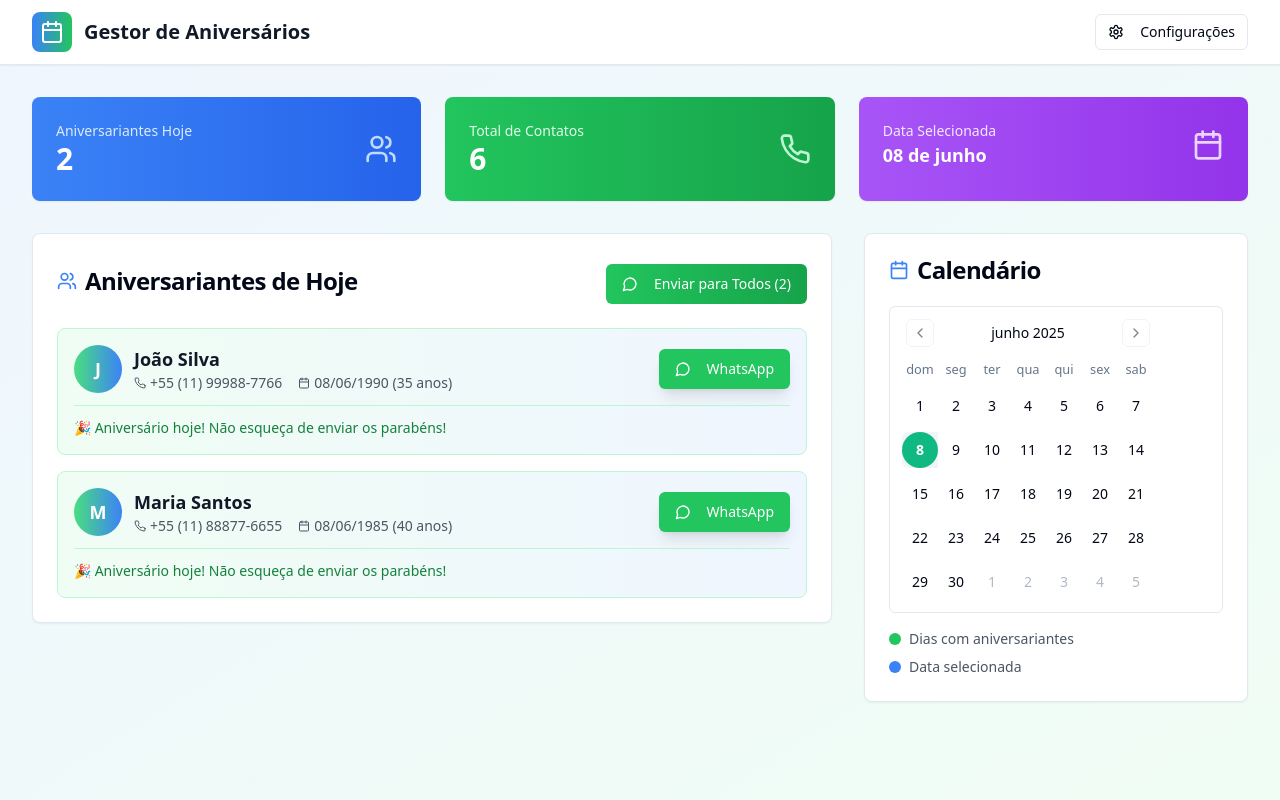
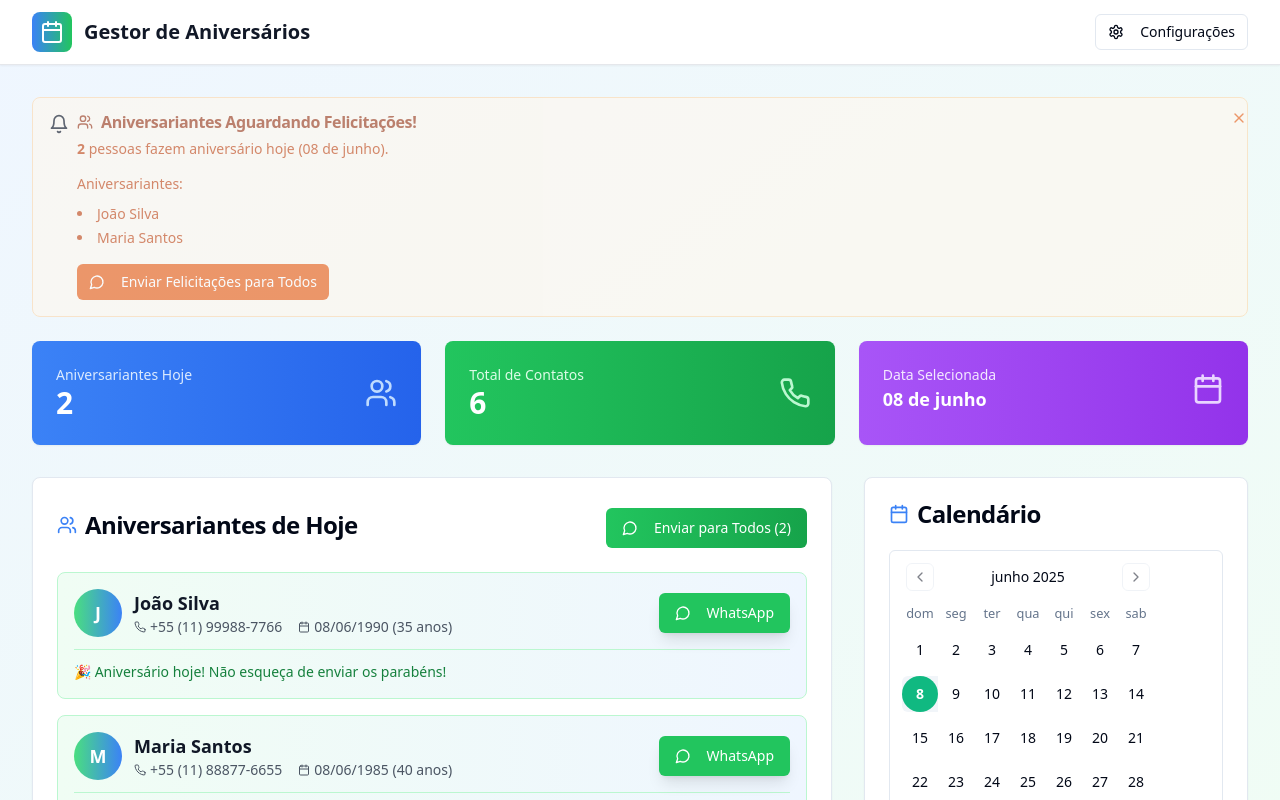
Before and after one commit to JuulioC/aromana-dashboard, a React (Vite) app: page / in a window 1280 px wide. Shown: the top 800 px of the page. Built offline with nearby package versions, Linux system fonts and the light colour scheme.

Commit message:
Feat: Add toast notification for birthdays
Add a toast notification to alert users about upcoming birthdays.

```diff
--- /dev/null
+++ b/src/components/AlertaAniversariantes.tsx
@@ -0,0 +1,85 @@
+
+import React from 'react';
+import { Alert, AlertDescription, AlertTitle } from '@/components/ui/alert';
+import { Button } from '@/components/ui/button';
+import { Bell, Users, MessageCircle, X } from 'lucide-react';
+import { format } from 'date-fns';
+import { ptBR } from 'date-fns/locale';
+
+interface Aniversariante {
+  nome: string;
+  dataNascimento: string;
+  telefone: string;
+}
+
+interface AlertaAniversariantesProps {
+  aniversariantes: Aniversariante[];
+  onEnviarParaTodos: () => void;
+  onDismiss: () => void;
+  isVisible: boolean;
+}
+
+const AlertaAniversariantes: React.FC<AlertaAniversariantesProps> = ({
+  aniversariantes,
+  onEnviarParaTodos,
+  onDismiss,
+  isVisible
+}) => {
+  if (!isVisible || aniversariantes.length === 0) {
+    return null;
+  }
+
+  const hoje = format(new Date(), "dd 'de' MMMM", { locale: ptBR });
+
+  return (
+    <Alert className="mb-6 border-orange-200 bg-orange-50 relative animate-pulse">
+      <Bell className="h-5 w-5 text-orange-600" />
+      <Button
+        variant="ghost"
+        size="sm"
+        onClick={onDismiss}
+        className="absolute top-2 right-2 h-6 w-6 p-0 text-orange-600 hover:text-orange-800"
+      >
+        <X className="h-4 w-4" />
+      </Button>
+
+      <AlertTitle className="text-orange-800 font-bold flex items-center gap-2">
+        <Users className="h-4 w-4" />
+        Aniversariantes Aguardando Felicitações!
+      </AlertTitle>
+
+      <AlertDescription className="text-orange-700 mt-2">
+        <p className="mb-3">
+          <strong>{aniversariantes.length}</strong> pessoa{aniversariantes.length > 1 ? 's fazem' : ' faz'} aniversário hoje ({hoje}).
+        </p>
+
+        <div className="mb-4">
+          <p className="font-medium mb-2">Aniversariantes:</p>
+          <ul className="list-disc list-inside space-y-1">
+            {aniversariantes.slice(0, 3).map((aniversariante, index) => (
+              <li key={index} className="text-sm">
+                {aniversariante.nome}
+              </li>
+            ))}
+            {aniversariantes.length > 3 && (
+              <li className="text-sm font-medium">
+                ... e mais {aniversariantes.length - 3} pessoa{aniversariantes.length - 3 > 1 ? 's' : ''}
+              </li>
+            )}
+          </ul>
+        </div>
+
+        <Button
+          onClick={onEnviarParaTodos}
+          className="bg-orange-600 hover:bg-orange-700 text-white"
+          size="sm"
+        >
+          <MessageCircle className="h-4 w-4 mr-2" />
+          Enviar Felicitações para Todos
+        </Button>
+      </AlertDescription>
+    </Alert>
+  );
+};
+
+export default AlertaAniversariantes;
--- /dev/null
+++ b/src/hooks/useAlertaAniversariantes.ts
@@ -0,0 +1,34 @@
+
+import { useState, useEffect } from 'react';
+
+export const useAlertaAniversariantes = () => {
+  const [alertaDismissed, setAlertaDismissed] = useState(false);
+
+  useEffect(() => {
+    // Verifica se o alerta já foi dispensado hoje
+    const hoje = new Date().toDateString();
+    const alertaDismissedHoje = localStorage.getItem(`alerta_dismissed_${hoje}`);
+
+    if (alertaDismissedHoje === 'true') {
+      setAlertaDismissed(true);
+    } else {
+      setAlertaDismissed(false);
+    }
+  }, []);
+
+  const dismissAlert = () => {
+    const hoje = new Date().toDateString();
+    localStorage.setItem(`alerta_dismissed_${hoje}`, 'true');
+    setAlertaDismissed(true);
+  };
+
+  const resetAlert = () => {
+    setAlertaDismissed(false);
+  };
+
+  return {
+    alertaDismissed,
+    dismissAlert,
+    resetAlert
+  };
+};
--- a/src/pages/Dashboard.tsx
+++ b/src/pages/Dashboard.tsx
@@ -1,4 +1,3 @@
-
 import React, { useState, useMemo } from 'react';
 import { format, isToday, isSameDay, parseISO } from 'date-fns';
 import { ptBR } from 'date-fns/locale';
@@ -8,14 +7,17 @@ import { Button } from '@/components/ui/button';
 import { Card, CardContent, CardHeader, CardTitle } from '@/components/ui/card';
 import { useAniversariantes } from '@/hooks/useAniversariantes';
 import { useConfiguracoes } from '@/hooks/useConfiguracoes';
+import { useAlertaAniversariantes } from '@/hooks/useAlertaAniversariantes';
 import AniversarianteCard from '@/components/AniversarianteCard';
 import CalendarioWidget from '@/components/CalendarioWidget';
+import AlertaAniversariantes from '@/components/AlertaAniversariantes';
 import { toast } from '@/hooks/use-toast';
 
 const Dashboard = () => {
   const [dataSelecionada, setDataSelecionada] = useState<Date>(new Date());
   const { aniversariantes, isLoading } = useAniversariantes();
   const { configuracoes } = useConfiguracoes();
+  const { alertaDismissed, dismissAlert } = useAlertaAniversariantes();
 
   const aniversariantesFiltrados = useMemo(() => {
     if (!aniversariantes) return [];
@@ -103,6 +105,14 @@ const Dashboard = () => {
       </header>
 
       <main className="max-w-7xl mx-auto px-4 sm:px-6 lg:px-8 py-8">
+        {/* Alerta de Aniversariantes */}
+        <AlertaAniversariantes
+          aniversariantes={aniversariantesHoje}
+          onEnviarParaTodos={enviarMensagemParaTodos}
+          onDismiss={dismissAlert}
+          isVisible={!alertaDismissed && aniversariantesHoje.length > 0}
+        />
+
         {/* Stats Cards */}
         <div className="grid grid-cols-1 md:grid-cols-3 gap-6 mb-8">
           <Card className="bg-gradient-to-r from-blue-500 to-blue-600 text-white border-0">
```
